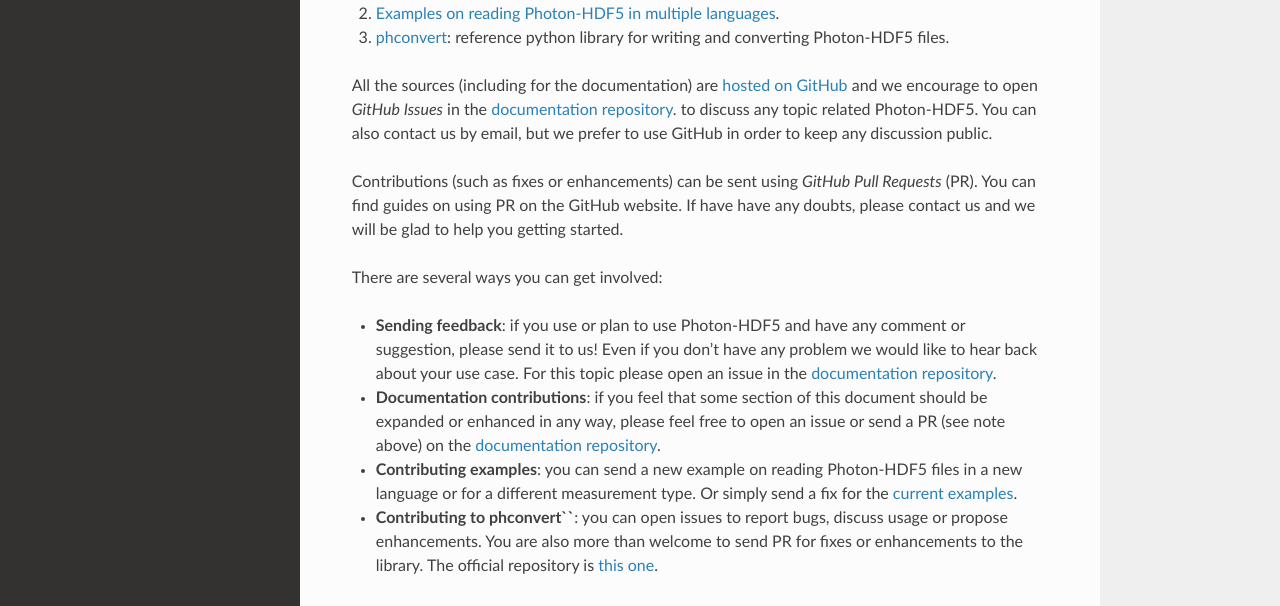
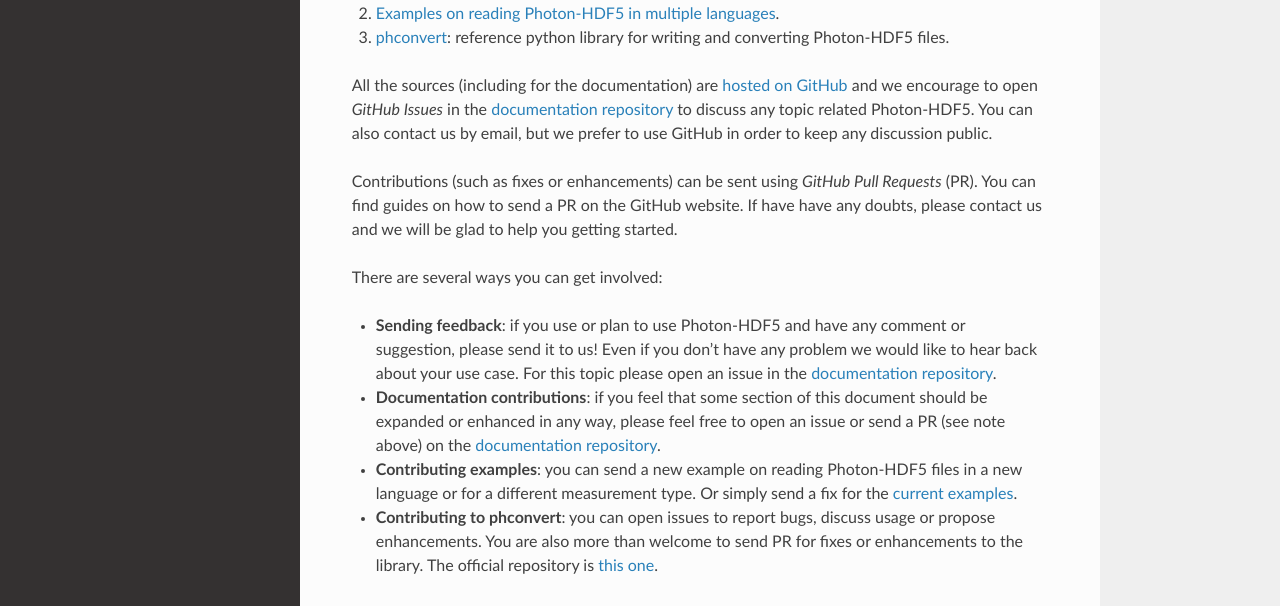
Before and after one commit to Photon-HDF5/photon-hdf5, a Sphinx documentation site: the page built from docs/contributing.rst, in a window 1280 px wide and 1317 px high. Shown: the part 302-908 px from the top of the window. Built offline with Sphinx 7.4.7 and the Read the Docs theme 2.0.0, drawn with Linux system fonts in a browser that asks for light colours.

Commit message:
Minor fixes

```diff
--- a/docs/contributing.rst
+++ b/docs/contributing.rst
@@ -14,13 +14,13 @@
 
 All the sources (including for the documentation) are `hosted on GitHub <https://github.com/Photon-Data>`__
 and we encourage to open *GitHub Issues* in the
-`documentation repository <https://github.com/Photon-Data/photon-hdf5>`__.
+`documentation repository <https://github.com/Photon-Data/photon-hdf5>`__
 to discuss any topic related Photon-HDF5.
 You can also contact us by email, but we prefer to use GitHub in order to
 keep any discussion public.
 
 Contributions (such as fixes or enhancements) can be sent using *GitHub Pull Requests*
-(PR). You can find guides on using PR on the GitHub website. If have have any
+(PR). You can find guides on how to send a PR on the GitHub website. If have have any
 doubts, please contact us and we will be glad to help you getting started.
 
 There are several ways you can get involved:
@@ -40,7 +40,7 @@
   send a fix for the
   `current examples <https://github.com/Photon-Data/photon_hdf5_reading_examples>`__.
 
-- **Contributing to phconvert``**: you can open issues to report bugs, discuss
+- **Contributing to phconvert**: you can open issues to report bugs, discuss
   usage or propose enhancements. You are also more than welcome to send PR
   for fixes or enhancements to the library. The official repository is
   `this one <https://github.com/Photon-Data/phconvert>`__.
```
